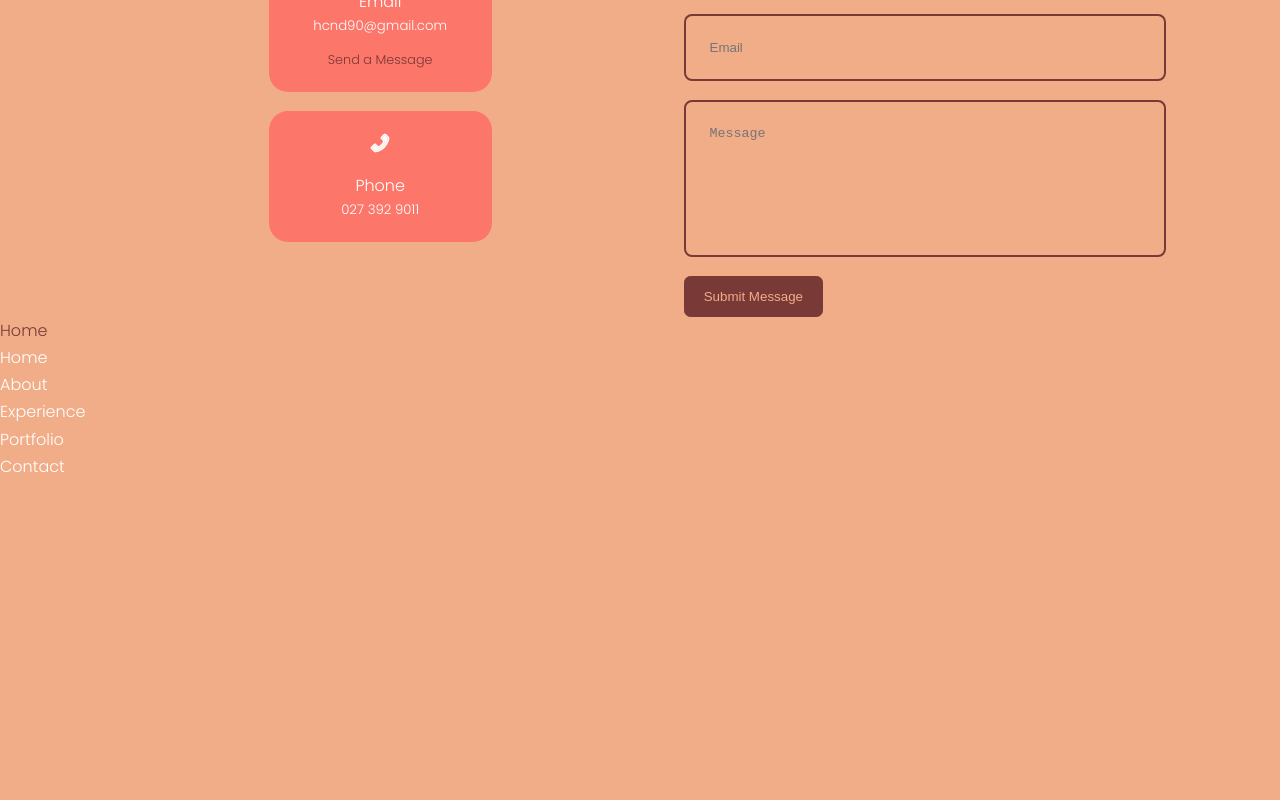
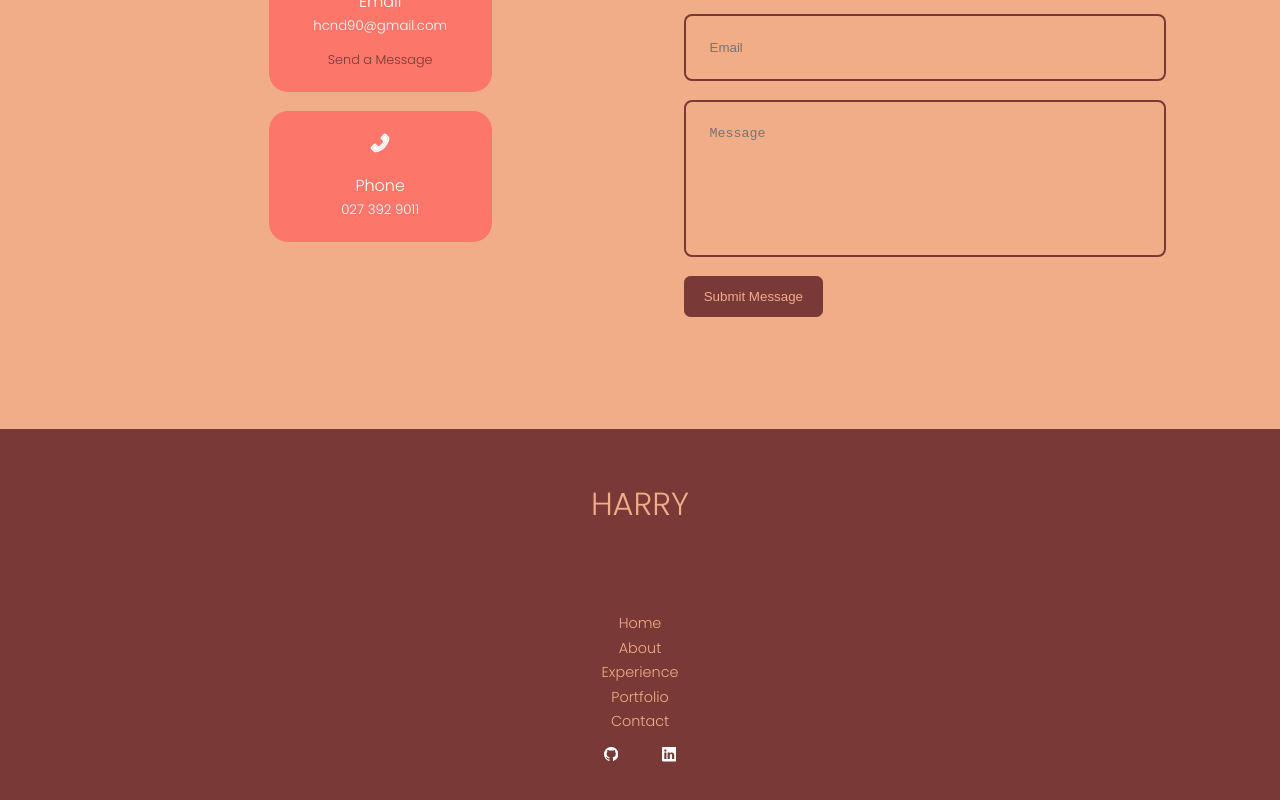
Before and after one commit to HarryCandlish/Porfolio, a React (Create React App) app: page / in a window 1280 px wide. Shown: the part 3031-3831 px from the top of the page. Before the commit the page ends 3511 px from the top, so only its background shows below. Built offline with nearby package versions, Linux system fonts and the light colour scheme.

Commit message:
footer added with styling

```diff
--- a/src/components/footer/Footer.jsx
+++ b/src/components/footer/Footer.jsx
@@ -1,17 +1,25 @@
 import React from 'react'
 import './footer.css'
+import {BsLinkedin} from 'react-icons/bs'
+import {BsGithub} from 'react-icons/bs'
 
 const Footer = () => {
   return (
     <footer>
-        <a href="#" className='footer_logo'>Home</a>
+        <a href="#" className='footer_logo'>HARRY</a>
         <ul className='permalinks'></ul>
-          <li><a href="#"></a>Home</li>
-          <li><a href="#"></a>About</li>
-          <li><a href="#"></a>Experience</li>
-          <li><a href="#"></a>Portfolio</li>
-          <li><a href="#"></a>Contact</li>
+          <li><a href="#">Home</a></li>
+          <li><a href="#about">About</a></li>
+          <li><a href="#experience">Experience</a></li>
+          <li><a href="#portfolio">Portfolio</a></li>
+          <li><a href="#contact">Contact</a></li>
+
+          <div className="footer_socials">
+              <a href="https://github.com"><BsGithub/></a>
+              <a href="https://linkedin.com"><BsLinkedin/></a>
+          </div>
     </footer>
+
   )
 }
 
--- a/src/components/footer/footer.css
+++ b/src/components/footer/footer.css
@@ -0,0 +1,61 @@
+footer  {
+    background-color: var(--color-primary);
+    padding: 3rem 0;
+    text-align: center;
+    font-size: 0.9rem;
+    margin-top: 7rem;
+}
+
+footer a {
+    color: var(--color-bg);
+}
+
+.footer_logo {
+    font-size: 2rem;
+    font-weight: 500;
+    margin-bottom: 2rem;
+    display: inline-block;
+}
+
+.permalinks {
+    display: flex;
+    flex-wrap: wrap;
+    justify-content: center;
+    gap: 2rem;
+    margin: 0 auto 3rem;
+}
+
+.footer_socials {
+    display: flex;
+    justify-content: center;
+    gap: 1rem;
+    margin-bottom: 4rem;
+}
+
+.footer_socials a {
+    color: var(--color-white);
+    padding: 0.8rem;
+    border-radius: 0.7;
+    display: flex;
+    border: 1px solid transparent;
+}
+
+.footer_socials a:hover {
+    background: transparent;
+    color: var(--color-bg);
+}
+
+
+
+     /* =========== Media Queries  (Small Devices - mobile phones) ============= */
+
+     @media screen and (max-width: 600px) {
+            .permalinks {
+                flex-direction: column;
+                gap: 1.5rem
+            }
+
+            .footer_socials {
+                margin-bottom: 2.6rem;
+            }
+   }
--- a/src/index.css
+++ b/src/index.css
@@ -57,6 +57,7 @@
 
 section {
     margin-top: 8rem;
+
 }
 
 section > h2,
```
